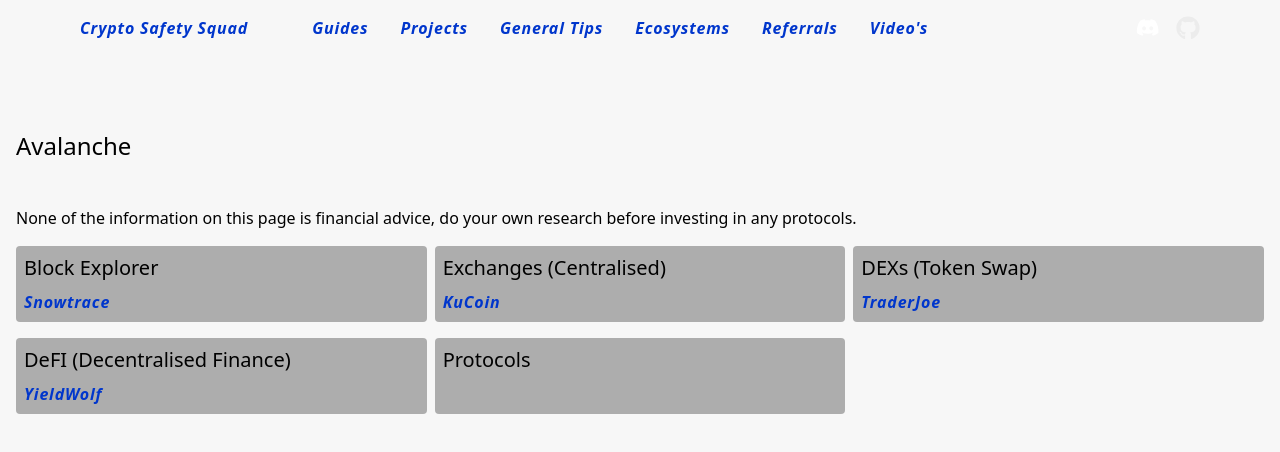
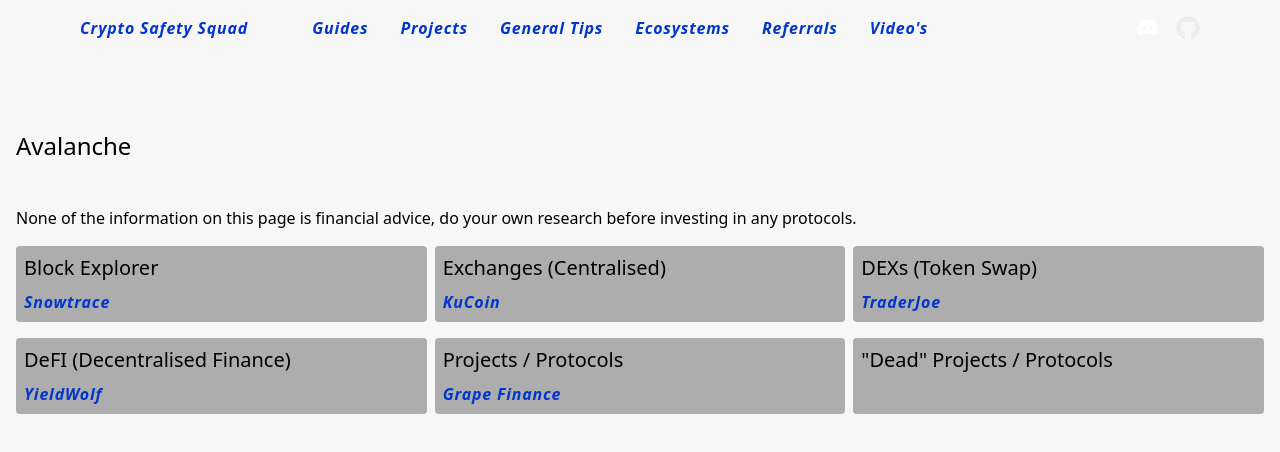
Before and after one commit to CryptoSafetySquad/website, a Next.js app: page /ecosystems/avalanche in a window 1280 px wide. Shown: the top 452 px of the page. Built offline with nearby package versions, Linux system fonts and the light colour scheme.

Commit message:
Add grape for avax.

```diff
--- a/pages/ecosystems/avalanche.tsx
+++ b/pages/ecosystems/avalanche.tsx
@@ -36,8 +36,16 @@
         </div>
 
         <div className='card'>
-          <h2 className='mb-2'>Protocols</h2>
+          <h2 className='mb-2'>Projects / Protocols</h2>
           <div className='grid grid-cols-2 gap-2'>
+            <ExternalLink href='https://grapefinance.app/' text='Grape Finance' />
+          </div>
+        </div>
+
+        <div className='card'>
+          <h2 className='mb-2'>&quot;Dead&quot; Projects / Protocols</h2>
+          <div className='grid grid-cols-2 gap-2'>
+
           </div>
         </div>
       </div>
```
